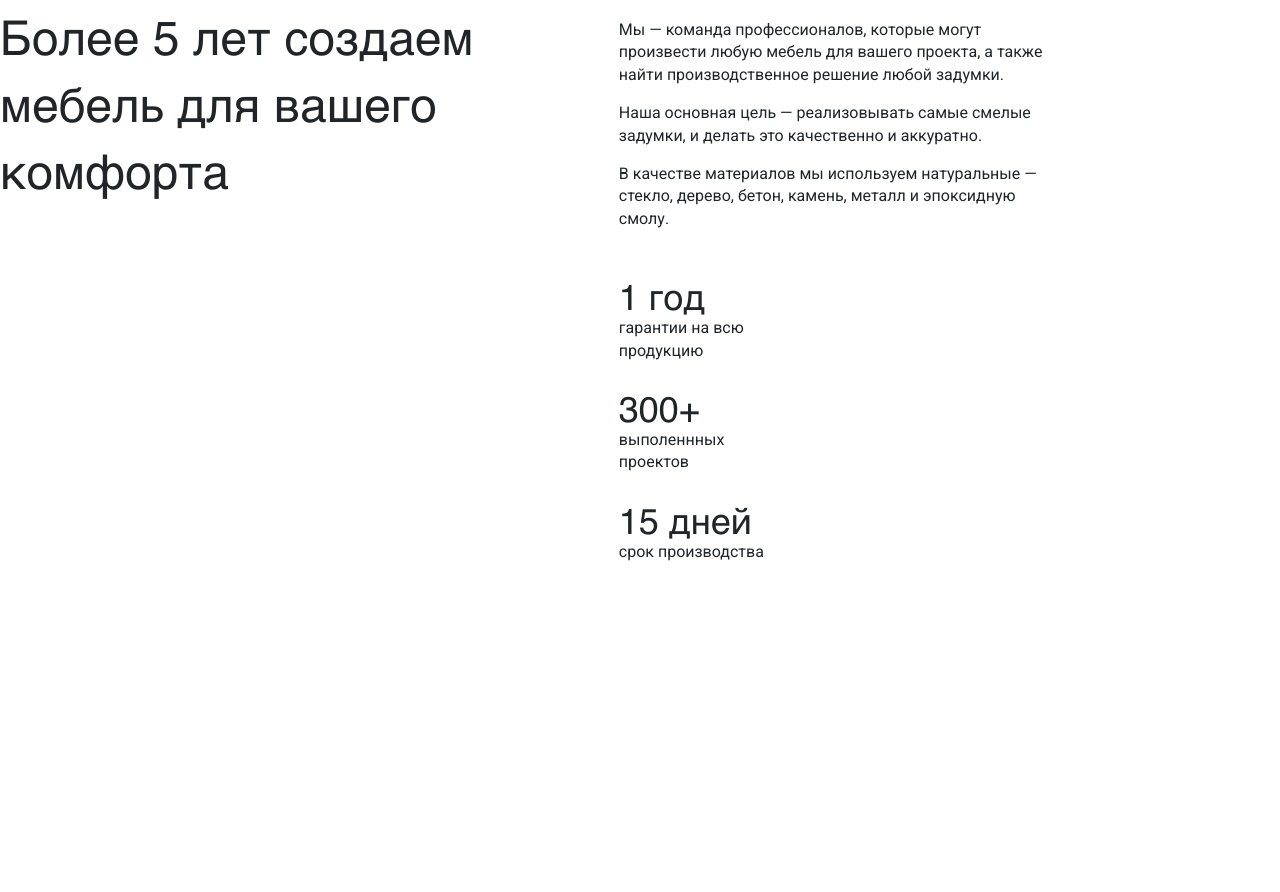
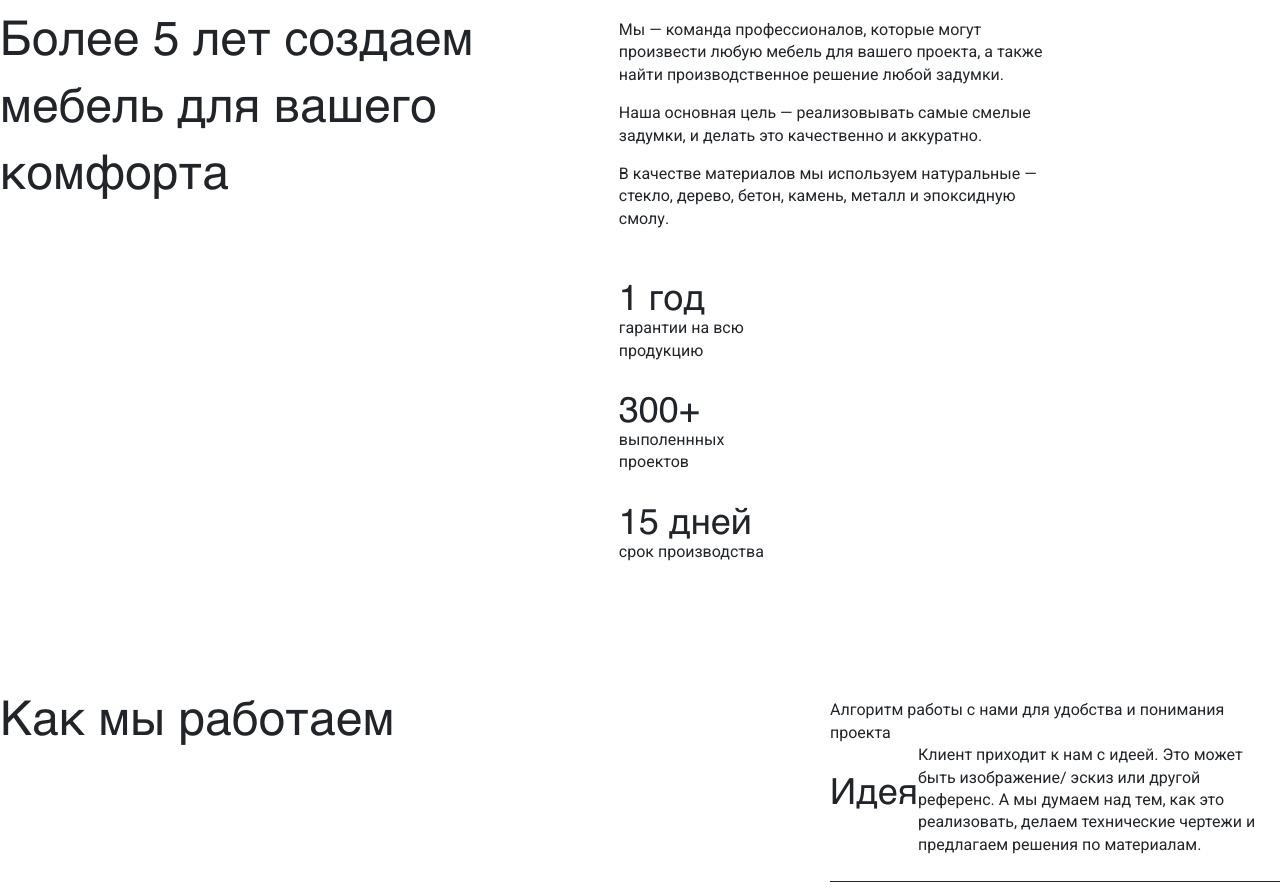
Before and after one commit to 0tohik0/training-project-html-css-, a plain HTML site: page index.html in a window 1280 px wide. Shown: the part 1380-2272 px from the top of the page. Before the commit the page ends 2063 px from the top, so only its background shows below. Drawn offline with Linux system fonts and the light colour scheme.

Commit message:
feat: add work

```diff
--- a/css/style.css
+++ b/css/style.css
@@ -120,3 +120,13 @@ a {
 .title-year {
     margin-top: 44px;
 }
+/*  */
+.mini-desc-work {
+    width: 350px;
+    padding-bottom: 25px;
+}
+.mini-block-line {
+    display: flex;
+    border-bottom: 1px solid #212529;
+
+}
--- a/index.html
+++ b/index.html
@@ -81,7 +81,25 @@
         <!-- /.container-years -->
     </div>
     <!-- /.years -->
-    <div class="section work"></div>
+    <div class="section work">
+        <div class="container block">
+            <div class="years-block work-block">
+                <h2 class="title-text">Как мы работаем</h2>
+            </div>
+            <div class="years-block block-work__mini">
+                <div class="title-desc">
+                    <p class="desc desc-years desc-work">Алгоритм работы с нами для удобства и понимания проекта</p>
+                </div>
+                <div class="mini-block mini-block-line">
+                    <h3 class="mini-title title">Идея</h3>
+                    <p class="mini-desc mini-desc-work">Клиент приходит к нам с идеей. Это может быть изображение/ эскиз или другой референс. А мы думаем над тем, как это реализовать, делаем технические чертежи и предлагаем решения по материалам.</p>
+                </div>
+        </div>
+    </div>
     <!-- /.work -->
+    <div class="section projects">
+
+    </div>
+    <!-- /.projects -->
 </body>
 </html>
```
